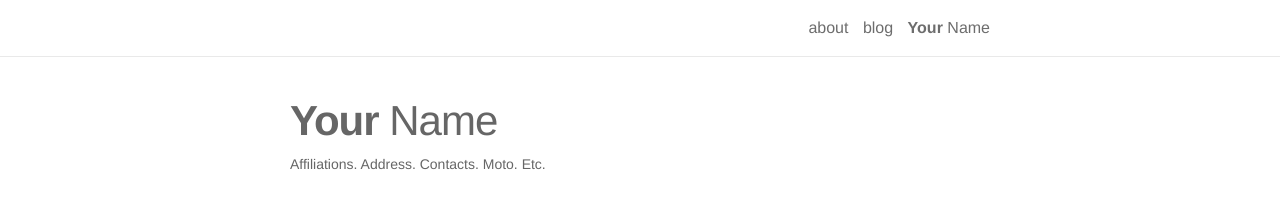
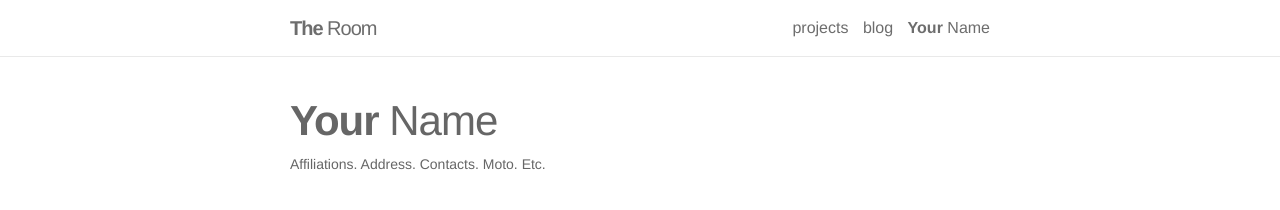
Before and after one commit to WarRoomCommand/warroomcommand.github.io, a Jekyll site: the page built from _pages/about.md, in a window 1280 px wide. Shown: the top 210 px of the page. Built offline with Jekyll 4.4.1, drawn with Linux system fonts in a browser that asks for light colours; nearby versions of some CDN libraries; emoji names are drawn with the system emoji font.

Commit message:
header change

```diff
--- a/_includes/header.html
+++ b/_includes/header.html
@@ -2,7 +2,7 @@
 
   <div class="wrapper">
 
-    {% if page.layout != "about" %}
+    {% if page.layout != "projects" %}
     <span class="site-title">
         {% assign name = site.name | split: ' ' %}
         <strong>{{ name | first }}</strong> {{ name | last }}
@@ -23,7 +23,7 @@
 
       <div class="trigger">
         <!-- About -->
-        <a class="page-link" href="{{ site.baseurl | prepend: site.url }}/">about</a>
+        <a class="page-link" href="{{ site.baseurl | prepend: site.url }}/">projects</a>
 
         <!-- Blog -->
         <a class="page-link" href="{{ '/blog/' | prepend: site.baseurl | prepend: site.url }}">blog</a>
```
